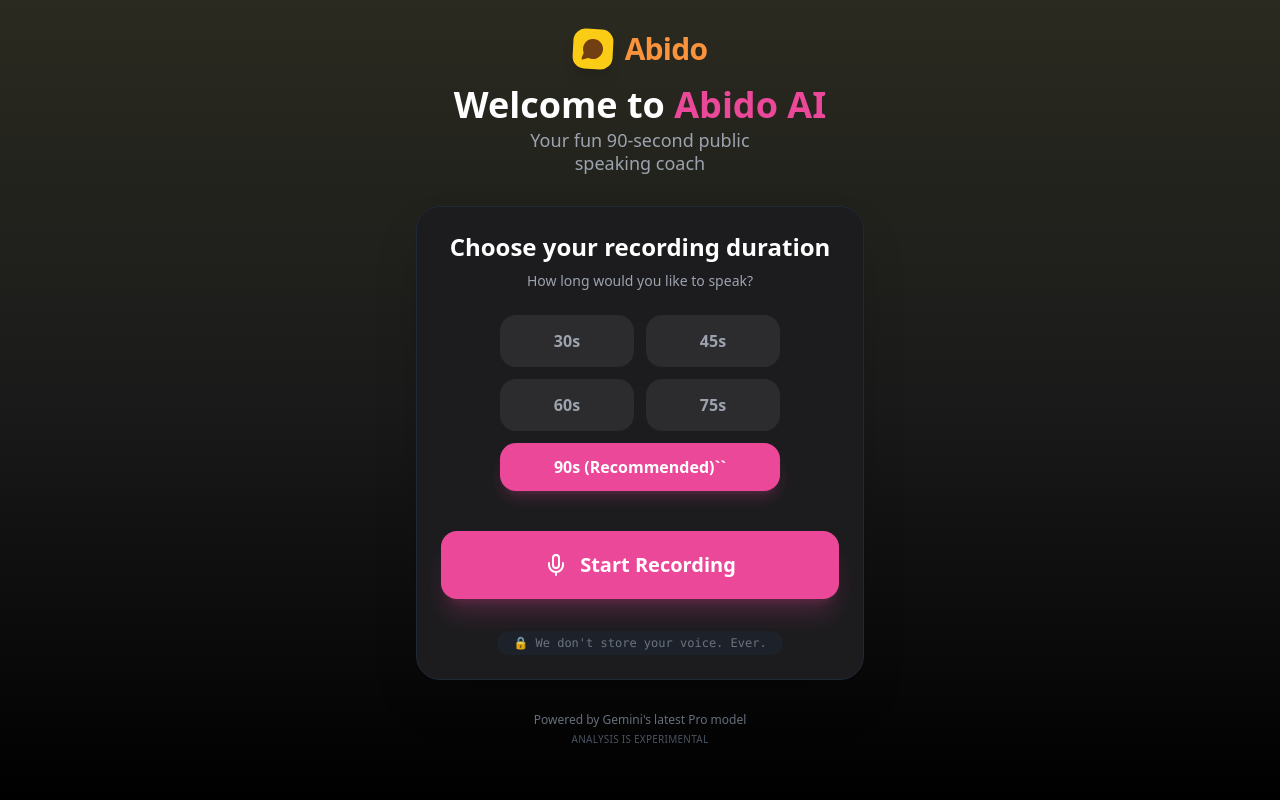
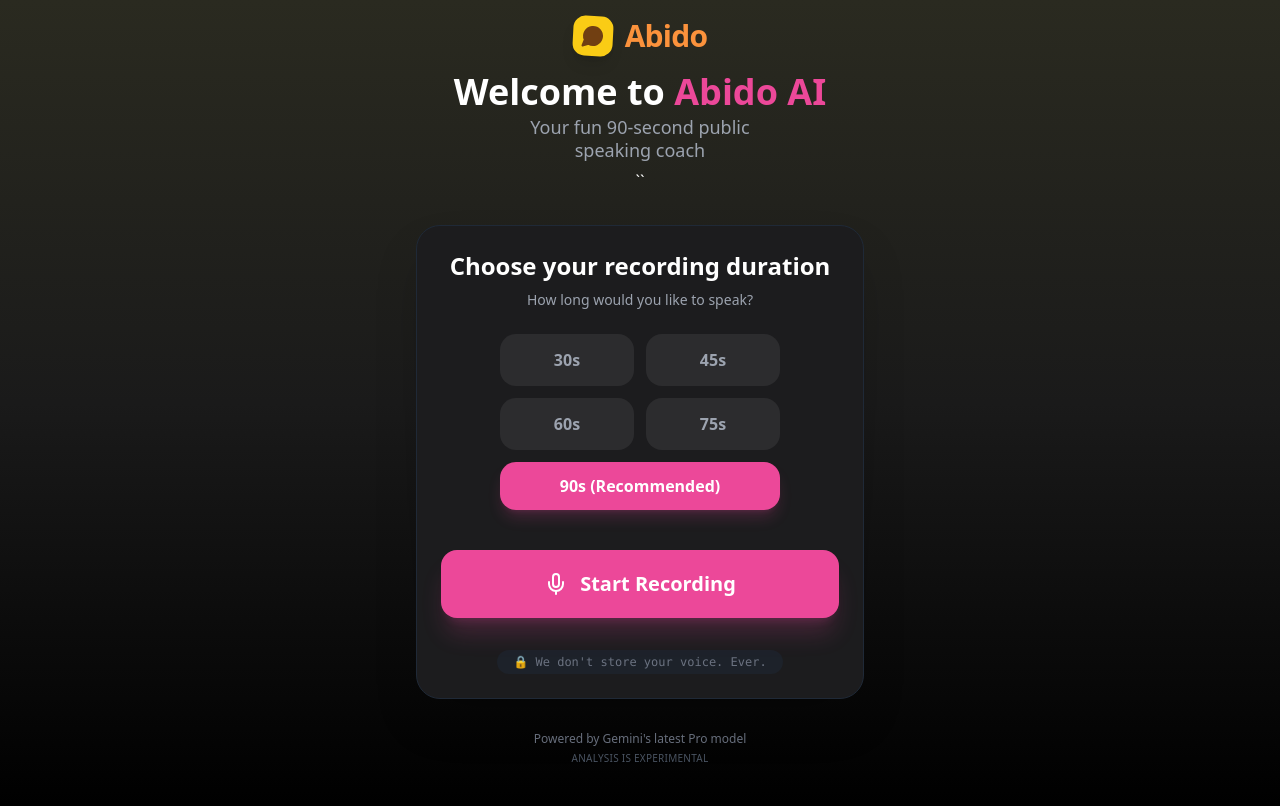
Before and after one commit to Anthokneeoh/abido-ai, a Next.js app: page / in a window 1280 px wide. Built offline with nearby package versions, Linux system fonts and the light colour scheme.

Commit message:
removed trailing quote

```diff
--- a/components/AudioRecorder.tsx
+++ b/components/AudioRecorder.tsx
@@ -270,7 +270,7 @@
                         <p className="text-gray-400 text-lg font-medium max-w-[280px] mx-auto leading-tight mt-2">
                             Your fun 90-second public speaking coach
                         </p>
-                    </div>
+                    </div>``
                 </div>
             )}
 
@@ -305,7 +305,7 @@
                                     : "bg-[#2c2c2e] text-gray-400 hover:bg-[#3a3a3c]"
                                     }`}
                             >
-                                90s (Recommended)``
+                                90s (Recommended)
                             </button>
                         </div>
 
```
